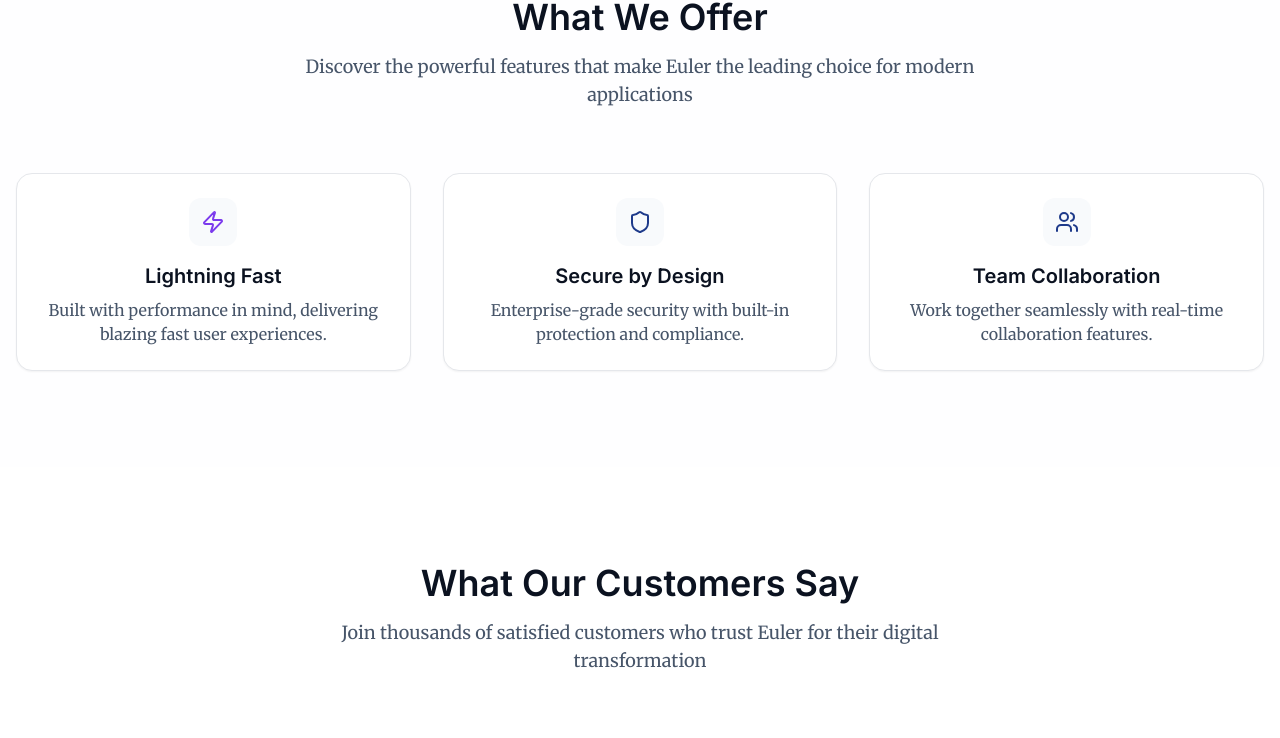
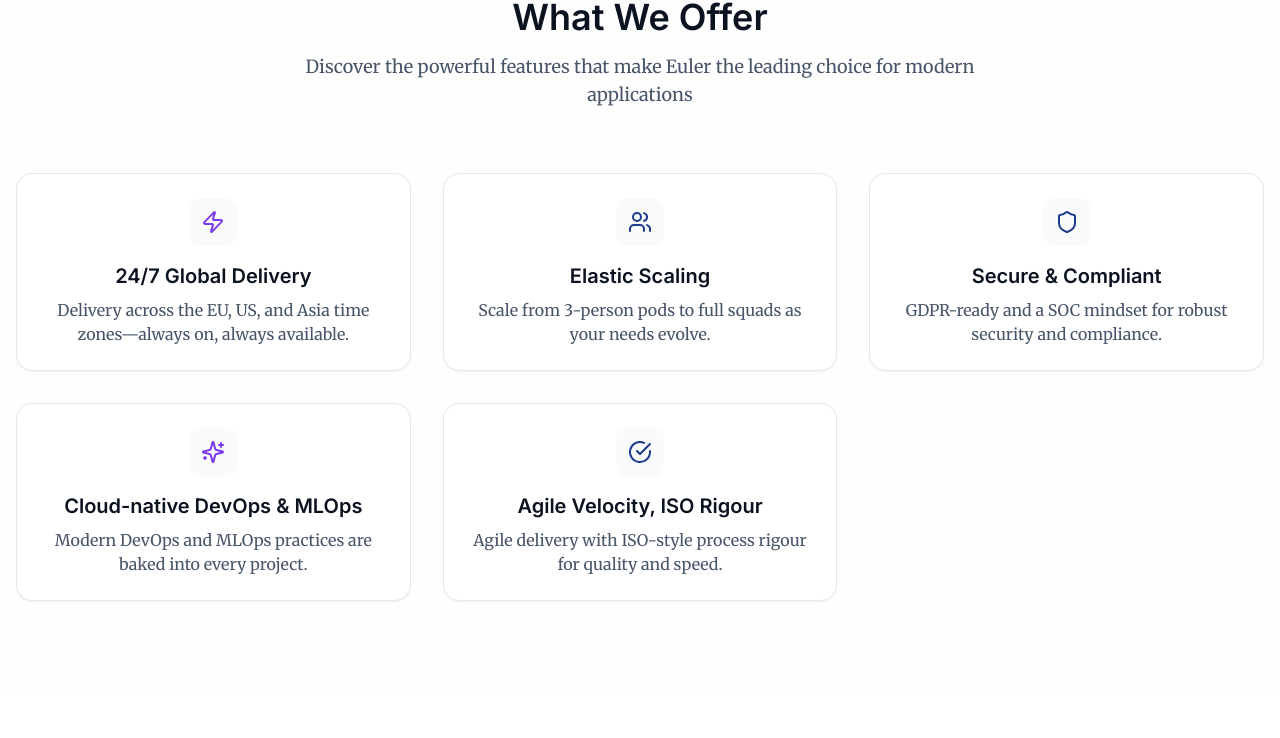
Before and after one commit to phamtungvu1997/eulerwebsite, a React (Vite) app: page / in a window 1280 px wide. Shown: the part 957-1695 px from the top of the page. Built offline with nearby package versions, Linux system fonts and the light colour scheme.

Commit message:
[yagin] adding feature section

```diff
--- /dev/null
+++ b/src/components/Features/Features.tsx
@@ -0,0 +1,27 @@
+import { FEATURES } from "@/constants";
+import Section from "../UI/Section";
+import Card from "../UI/Card";
+
+export default function Features() {
+  return (
+    <Section
+      title="What We Offer"
+      description="Discover the powerful features that make Euler the leading choice for modern applications"
+      className="bg-brand-bgElevated/20"
+    >
+      {FEATURES.map((feature, index) => (
+        <Card key={index} className="text-center">
+          <div
+            className={`w-12 h-12 mx-auto mb-4 rounded-xl bg-brand-bgElevated flex items-center justify-center ${feature.accentColor}`}
+          >
+            <feature.icon className="w-6 h-6" />
+          </div>
+          <h3 className="text-xl font-semibold text-brand-fg mb-2 font-sans">
+            {feature.title}
+          </h3>
+          <p className="text-brand-fgMuted font-serif">{feature.description}</p>
+        </Card>
+      ))}
+    </Section>
+  );
+}
--- /dev/null
+++ b/src/constants/index.ts
@@ -0,0 +1,59 @@
+import { ArrowRight, CheckCircle, Star, Users, Zap, Shield, Sparkles } from 'lucide-react'
+
+
+export const FEATURES = [
+  {
+    icon: Zap,
+    title: '24/7 Global Delivery',
+    description: 'Delivery across the EU, US, and Asia time zones—always on, always available.',
+    accentColor: 'text-brand-accentPurple'
+  },
+  {
+    icon: Users,
+    title: 'Elastic Scaling',
+    description: 'Scale from 3-person pods to full squads as your needs evolve.',
+    accentColor: 'text-brand-accentBlue'
+  },
+  {
+    icon: Shield,
+    title: 'Secure & Compliant',
+    description: 'GDPR-ready and a SOC mindset for robust security and compliance.',
+    accentColor: 'text-brand-accentBlue'
+  },
+  {
+    icon: Sparkles,
+    title: 'Cloud-native DevOps & MLOps',
+    description: 'Modern DevOps and MLOps practices are baked into every project.',
+    accentColor: 'text-brand-accentPurple'
+  },
+  {
+    icon: CheckCircle,
+    title: 'Agile Velocity, ISO Rigour',
+    description: 'Agile delivery with ISO-style process rigour for quality and speed.',
+    accentColor: 'text-brand-accentBlue'
+  }
+]
+
+export const TESTIMONIALS = [
+  {
+    name: 'Sarah Johnson',
+    role: 'CTO at TechCorp',
+    content: 'Euler has transformed how we build and deploy applications. The performance improvements are incredible.',
+    rating: 5,
+    avatar: '/api/placeholder/40/40'
+  },
+  {
+    name: 'Michael Chen',
+    role: 'Lead Developer',
+    content: 'The developer experience is unmatched. Clean code, great documentation, and excellent support.',
+    rating: 5,
+    avatar: '/api/placeholder/40/40'
+  },
+  {
+    name: 'Emily Rodriguez',
+    role: 'Product Manager',
+    content: 'We\'ve seen a 40% increase in user engagement since implementing Euler solutions.',
+    rating: 5,
+    avatar: '/api/placeholder/40/40'
+  }
+]
--- a/src/pages/HomePage.tsx
+++ b/src/pages/HomePage.tsx
@@ -1,55 +1,13 @@
 import { useState } from 'react'
 import { Link } from 'react-router-dom'
-import { ArrowRight, CheckCircle, Star, Users, Zap, Shield, Sparkles } from 'lucide-react'
+import { Star } from 'lucide-react'
 import EulerHero from '@/components/Hero/EulerHero'
 import Button from '@/components/UI/Button'
 import Card from '@/components/UI/Card'
 import Section from '@/components/UI/Section'
+import { FEATURES, TESTIMONIALS } from '@/constants'
+import Features from '@/components/Features/Features'
 
-const features = [
-  {
-    icon: Zap,
-    title: 'Lightning Fast',
-    description: 'Built with performance in mind, delivering blazing fast user experiences.',
-    accentColor: 'text-brand-accentPurple'
-  },
-  {
-    icon: Shield,
-    title: 'Secure by Design',
-    description: 'Enterprise-grade security with built-in protection and compliance.',
-    accentColor: 'text-brand-accentBlue'
-  },
-  {
-    icon: Users,
-    title: 'Team Collaboration',
-    description: 'Work together seamlessly with real-time collaboration features.',
-    accentColor: 'text-brand-accentBlue'
-  }
-]
-
-const testimonials = [
-  {
-    name: 'Sarah Johnson',
-    role: 'CTO at TechCorp',
-    content: 'Euler has transformed how we build and deploy applications. The performance improvements are incredible.',
-    rating: 5,
-    avatar: '/api/placeholder/40/40'
-  },
-  {
-    name: 'Michael Chen',
-    role: 'Lead Developer',
-    content: 'The developer experience is unmatched. Clean code, great documentation, and excellent support.',
-    rating: 5,
-    avatar: '/api/placeholder/40/40'
-  },
-  {
-    name: 'Emily Rodriguez',
-    role: 'Product Manager',
-    content: 'We\'ve seen a 40% increase in user engagement since implementing Euler solutions.',
-    rating: 5,
-    avatar: '/api/placeholder/40/40'
-  }
-]
 
 export default function HomePage() {
   const [email, setEmail] = useState('')
@@ -67,28 +25,14 @@ export default function HomePage() {
       <EulerHero />
 
       {/* Features Section */}
-      <Section
-        title="What We Offer"
-        description="Discover the powerful features that make Euler the leading choice for modern applications"
-        className="bg-brand-bgElevated/20"
-      >
-        {features.map((feature, index) => (
-          <Card key={index} className="text-center">
-            <div className={`w-12 h-12 mx-auto mb-4 rounded-xl bg-brand-bgElevated flex items-center justify-center ${feature.accentColor}`}>
-              <feature.icon className="w-6 h-6" />
-            </div>
-            <h3 className="text-xl font-semibold text-brand-fg mb-2 font-sans">{feature.title}</h3>
-            <p className="text-brand-fgMuted font-serif">{feature.description}</p>
-          </Card>
-        ))}
-      </Section>
+      <Features />
 
       {/* Testimonials Section */}
       <Section
         title="What Our Customers Say"
         description="Join thousands of satisfied customers who trust Euler for their digital transformation"
       >
-        {testimonials.map((testimonial, index) => (
+        {TESTIMONIALS.map((testimonial, index) => (
           <Card key={index} className="text-center">
             <div className="flex justify-center mb-4">
               {[...Array(testimonial.rating)].map((_, i) => (
```
